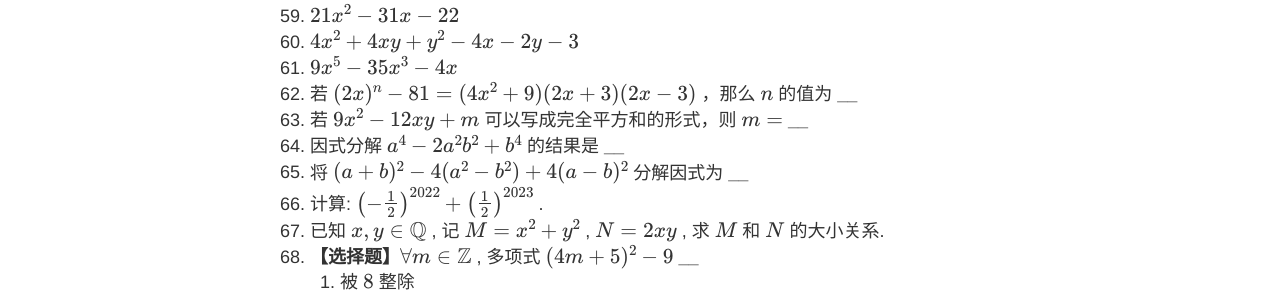
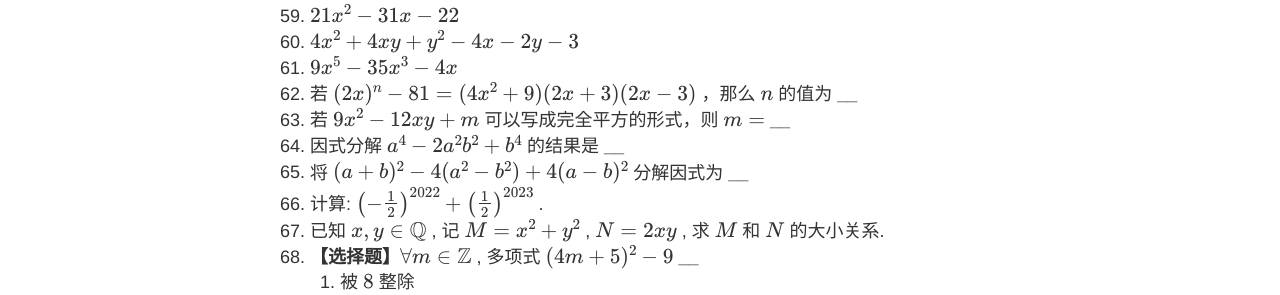
Before and after one commit to Website-xieyuen/website-xieyuen.github.io, a Jekyll site: the page built from _posts/2023-4-27-Factorization.md, in a window 1280 px wide and 900 px high, scrolled down 1609 px. Shown: the part 164-459 px from the top of the window. Built offline with Jekyll 4.4.1, drawn with Linux system fonts in a browser that asks for light colours.

Commit message:
Update 2023-4-27-Factorization.md
Co-Authored-By: Website-xieyuen <131447547+Website-xieyuen@users.noreply.github.com>

```diff
--- a/_posts/2023-4-27-Factorization.md
+++ b/_posts/2023-4-27-Factorization.md
@@ -68,7 +68,7 @@ permalink: /posts/2023/4/27/factorization
 61. $ 4 x ^ { 2 } + 4 x y + y ^ { 2 } - 4 x - 2 y - 3 $
 62. $ 9 x ^ { 5 } - 35 x ^ { 3 } - 4 x $
 63. 若 $ ( 2 x ) ^ { n } - 81 = ( 4 x ^ { 2 } + 9 ) ( 2 x + 3 ) ( 2 x - 3 ) $ ，那么 $n$ 的值为 ______
-64. 若 $ 9 x ^ { 2 } - 12 x y + m $ 可以写成完全平方和的形式，则 $ m = $ ______
+64. 若 $ 9 x ^ { 2 } - 12 x y + m $ 可以写成完全平方的形式，则 $ m = $ ______
 65. 因式分解 $ a ^ { 4 } - 2 a ^ { 2 } b ^ { 2 } + b ^ { 4 } $ 的结果是 ______
 66. 将 $ ( a + b ) ^ { 2 } - 4 ( a ^ { 2 } - b ^ { 2 } ) + 4 ( a - b ) ^ { 2 } $ 分解因式为 ______
 67. 计算: $ \left ( - \frac { 1 } { 2 } \right ) ^ { 2022 } + \left ( \frac { 1 } { 2 } \right ) ^ { 2023 } $ .
```
